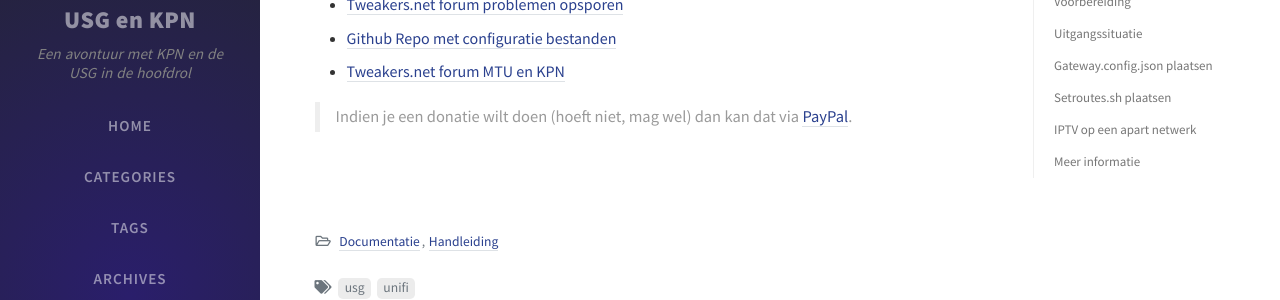
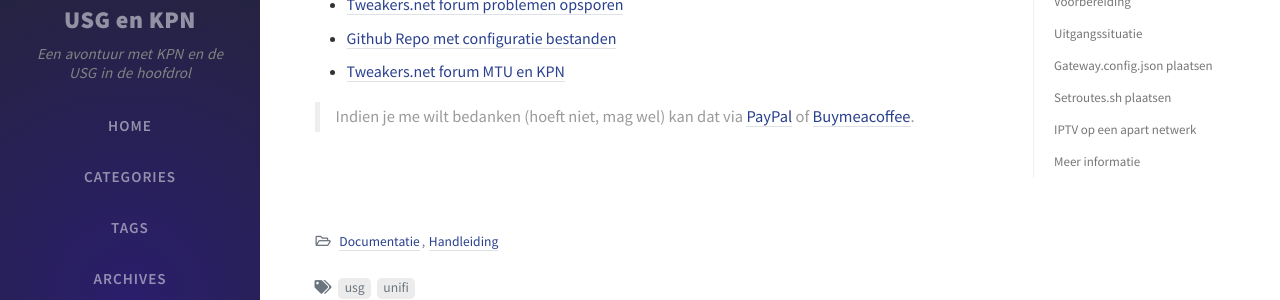
Before and after one commit to coolhva/usg-kpn-ftth, a Jekyll site: the page built from _posts/2019-12-31-unifi-security-gateway-kpn-ftth-iptv-ipv6.md, in a window 1280 px wide and 900 px high, scrolled down 6159 px. Shown: the part 154-454 px from the top of the window. Built offline with Jekyll 4.4.1, drawn with Linux system fonts in a browser that asks for light colours; nearby versions of some CDN libraries; comment, search, counter and statistics services are not loaded.

Commit message:
update donation

```diff
--- a/_posts/2019-12-31-unifi-security-gateway-kpn-ftth-iptv-ipv6.md
+++ b/_posts/2019-12-31-unifi-security-gateway-kpn-ftth-iptv-ipv6.md
@@ -155,4 +155,4 @@ Op de volgende links vindt je meer informatie over deze setup en hoe je probleme
 * [Github Repo met configuratie bestanden](https://github.com/coolhva/usg-kpn-ftth)
 * [Tweakers.net forum MTU en KPN](https://gathering.tweakers.net/forum/list_message/57023231#57023231)
 
-> Indien je een donatie wilt doen (hoeft niet, mag wel) dan kan dat via [PayPal](https://paypal.me/pools/c/8vCgADkvDk).
+> Indien je me wilt bedanken (hoeft niet, mag wel) kan dat via [PayPal](https://paypal.me/pools/c/8vCgADkvDk) of [Buymeacoffee](https://www.buymeacoffee.com/coolhva).
```
Also changed, not shown: _posts/2020-12-08-unifi-security-gateway-kpn-iptv-vlan.md (+1 -1 lines).
